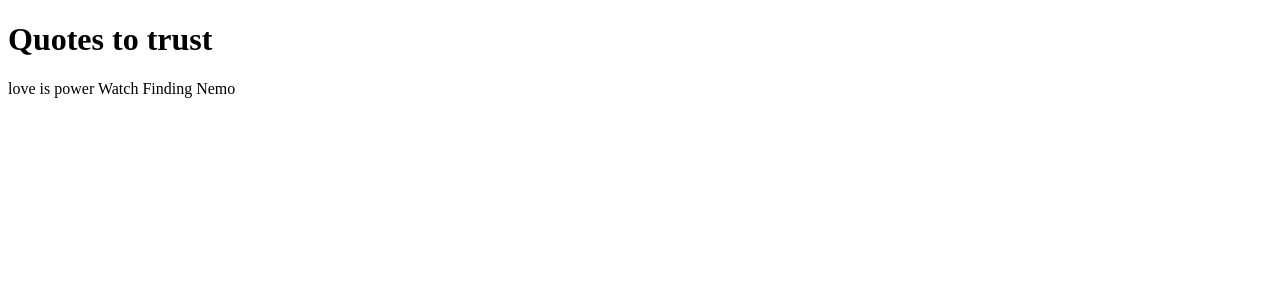
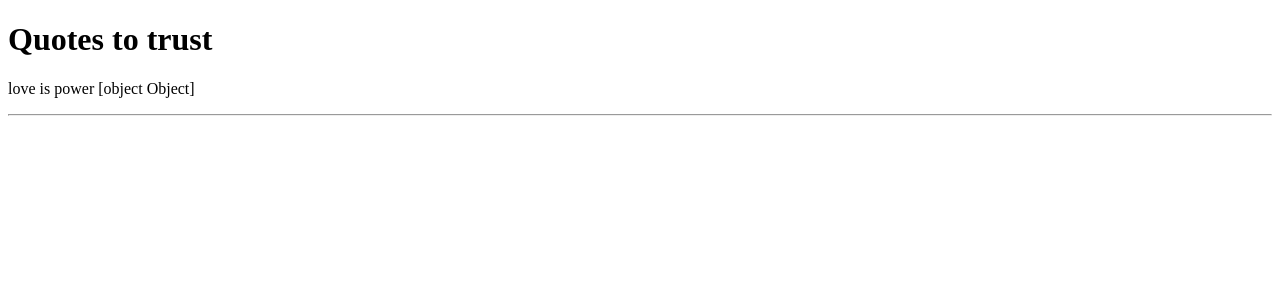
Before and after one commit to Ritamwaura/Quotes, an Angular app: page / in a window 1280 px wide. Shown: the top 300 px of the page. Built offline with nearby package versions, Linux system fonts and the light colour scheme.

Commit message:
add quote in ts

```diff
--- a/src/app/app.component.html
+++ b/src/app/app.component.html
@@ -1,4 +1,10 @@
 <div>
   <h1>Quotes to trust</h1>
   <p>love is power {{ quote }}</p>
+  <hr>
+  <ul>
+      <li *ngFor='let quote of quotes'>
+        {{quote.name}}
+      </li>
+  </ul>
 </div>
--- a/src/app/app.component.ts
+++ b/src/app/app.component.ts
@@ -1,10 +1,13 @@
 import { Component } from '@angular/core';
-
+import { Quotes } from './quotes';
 @Component({
   selector: 'app-root',
   templateUrl: './app.component.html',
   styleUrls: ['./app.component.css']
 })
 export class AppComponent {
-quote = 'Watch Finding Nemo'
+  title = 'quotes to trust';
+quote: Quotes[] =[
+{id:1, name:'Watch finding Nemo',author:'Rita',description:'love is powerfull'},
+];
 }
--- a/src/app/app.module.ts
+++ b/src/app/app.module.ts
@@ -3,10 +3,12 @@ import { NgModule } from '@angular/core';
 
 import { AppRoutingModule } from './app-routing.module';
 import { AppComponent } from './app.component';
+import { QuotComponent } from './quot/quot.component';
 
 @NgModule({
   declarations: [
-    AppComponent
+    AppComponent,
+    QuotComponent
   ],
   imports: [
     BrowserModule,
--- /dev/null
+++ b/src/app/quot/quot.component.html
@@ -0,0 +1 @@
+<p>quot works!</p>
--- /dev/null
+++ b/src/app/quot/quot.component.ts
@@ -0,0 +1,18 @@
+import { Component, OnInit } from '@angular/core';
+import { Quotes } from '../quotes';
+@Component({
+  selector: 'app-quot',
+  templateUrl: './quot.component.html',
+  styleUrls: ['./quot.component.css']
+})
+export class QuotComponent implements OnInit {
+  title = 'quotes to trust';
+  quote: Quotes[] =[
+  {id:1, name:'Watch finding Nemo',author:'Rita',description:'love is powerfull'},
+  ];
+  constructor() { }
+
+  ngOnInit() {
+  }
+
+}
```
Also changed, not shown: src/app/quot/quot.component.css (added), 1 other file (tests, documents, lock files or other folders).
